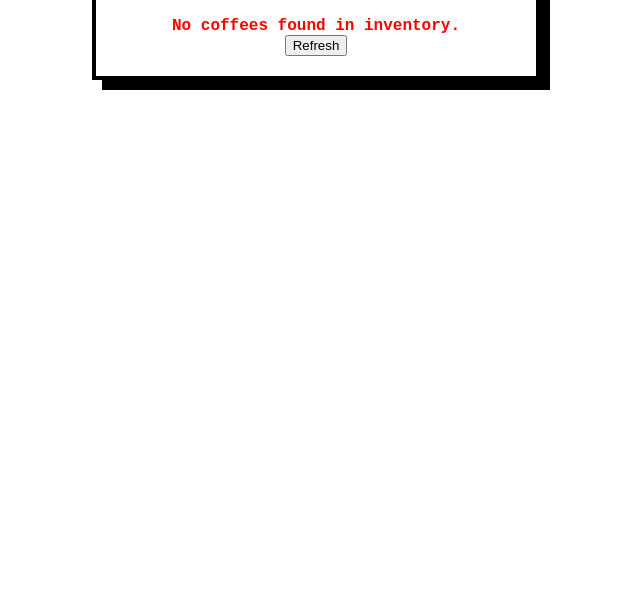
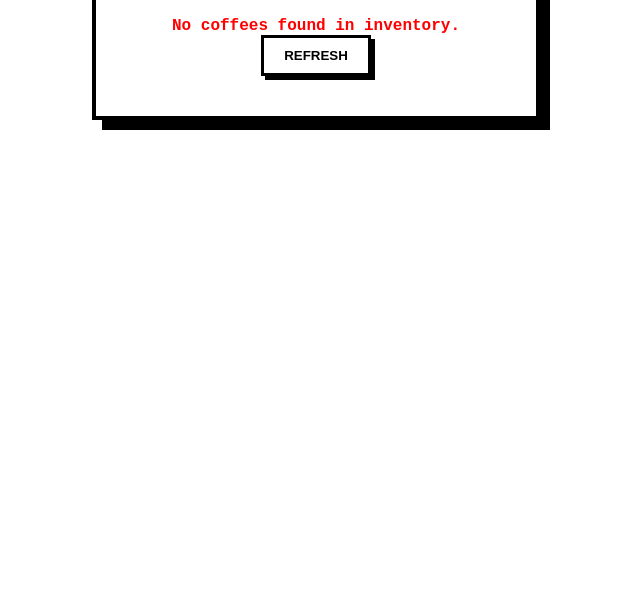
Before and after one commit to keyouts/coffeestodrink, a plain HTML site: page index.html in a window 1280 px wide. Shown: the part 188-800 px from the top of the page, without its empty margins (324-964 px from the left). Drawn offline with Linux system fonts and the light colour scheme.

Commit message:
Update style.css

```diff
--- a/style.css
+++ b/style.css
@@ -5,6 +5,29 @@
       margin: 0;
       padding: 20px;
     }
+
+button {
+  padding: 10px 20px;
+  font-weight: bold;
+  border: 3px solid black;
+  background: white;
+  cursor: pointer;
+  box-shadow: 4px 4px 0 black;
+  text-transform: uppercase;
+  transition: all 0.1s ease;
+  margin-bottom: 20px;
+}
+
+button:hover {
+  background: black;
+  color: white;
+}
+
+button:active {
+  transform: translate(2px, 2px);
+  box-shadow: 2px 2px 0 black;
+}
+
 
     h1 {
       text-transform: uppercase;
```
